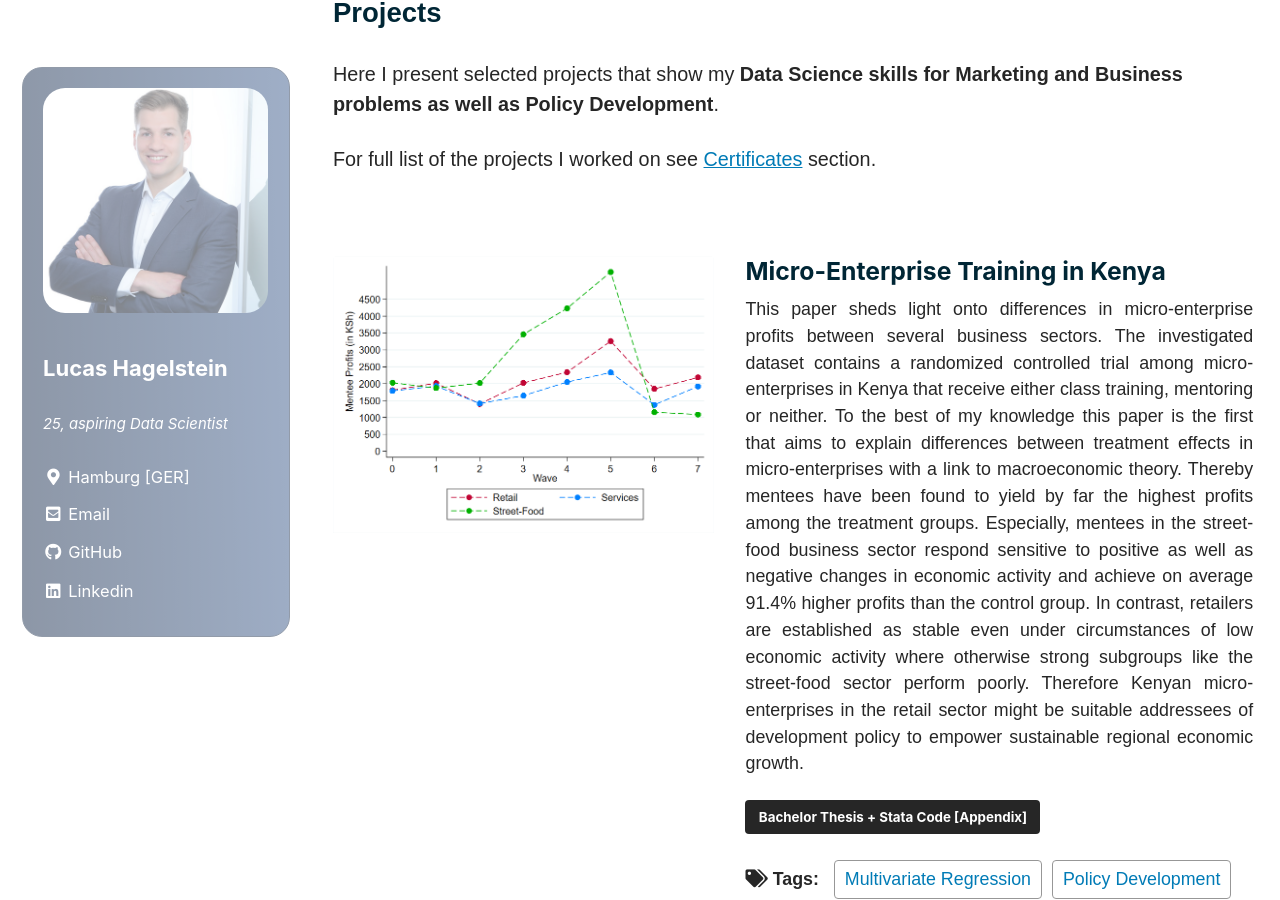
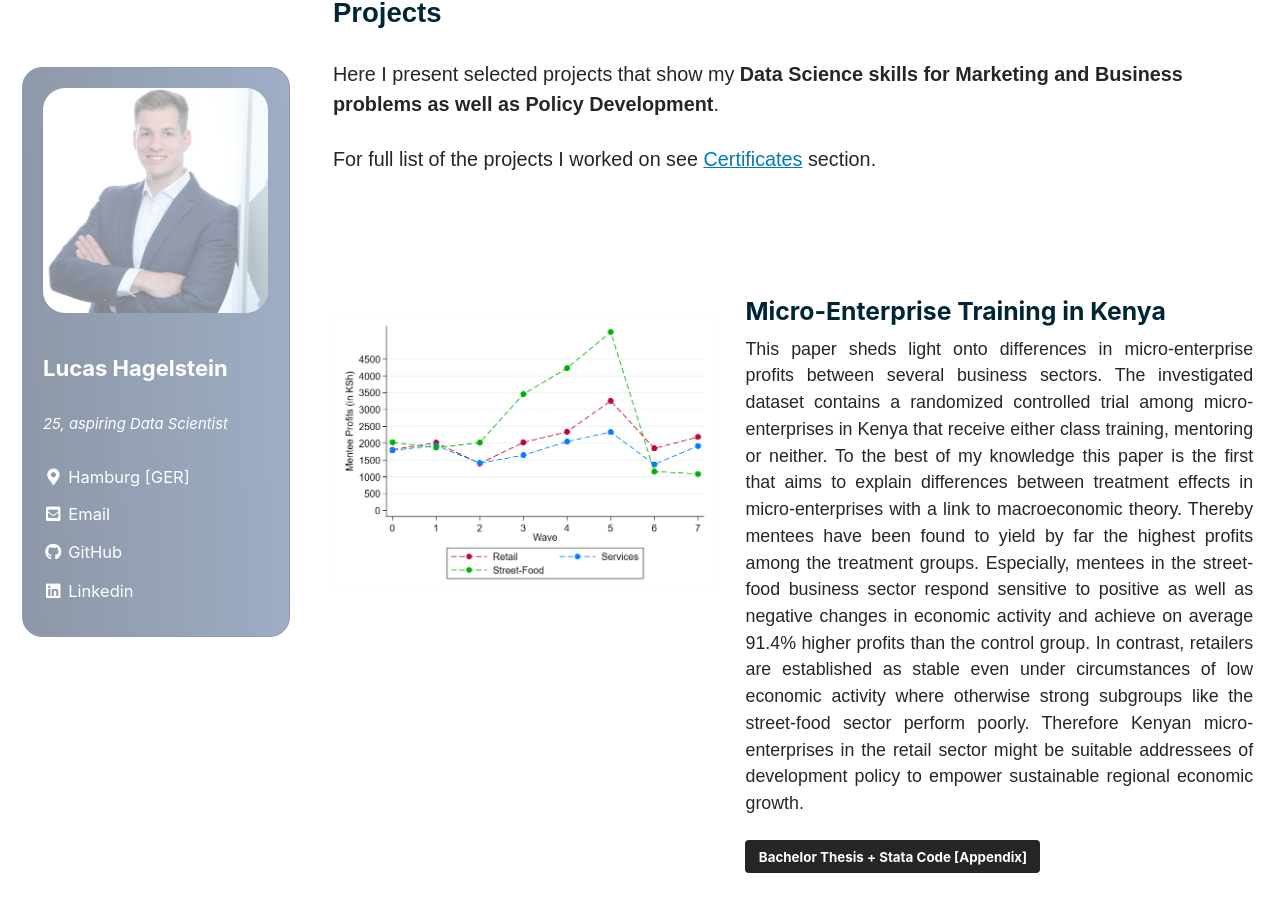
Before and after one commit to LHAGELS/LHAGELS.github.io, a Jekyll site: the page built from _pages/portfolio.md, in a window 1280 px wide and 900 px high, scrolled down 304 px. Built offline with Jekyll 4.4.1, drawn with Linux system fonts in a browser that asks for light colours; cached includes are drawn as plain includes; nearby versions of some CDN libraries.

Commit message:
new github

```diff
--- a/_sass/minimal-mistakes/_archive.scss
+++ b/_sass/minimal-mistakes/_archive.scss
@@ -21,6 +21,7 @@
 .archive__item {
   position: relative;
   font-size: 0.8em;
+  margin-top: 2em;
 
   a {
     position: relative;
@@ -95,7 +96,7 @@
     max-width: 100%;
     max-height: 100%;
     display: block;
-    margin: 0 auto;
+    margin: 1em auto;
     padding-bottom: 1em;
     vertical-align: text-top;
   }
@@ -259,7 +260,6 @@
 .feature__wrapper {
   @include clearfix();
   margin-bottom: 2em;
-  border-bottom: 1px solid $border-color;
 
   .archive__item-title {
     margin-bottom: 0;
```
